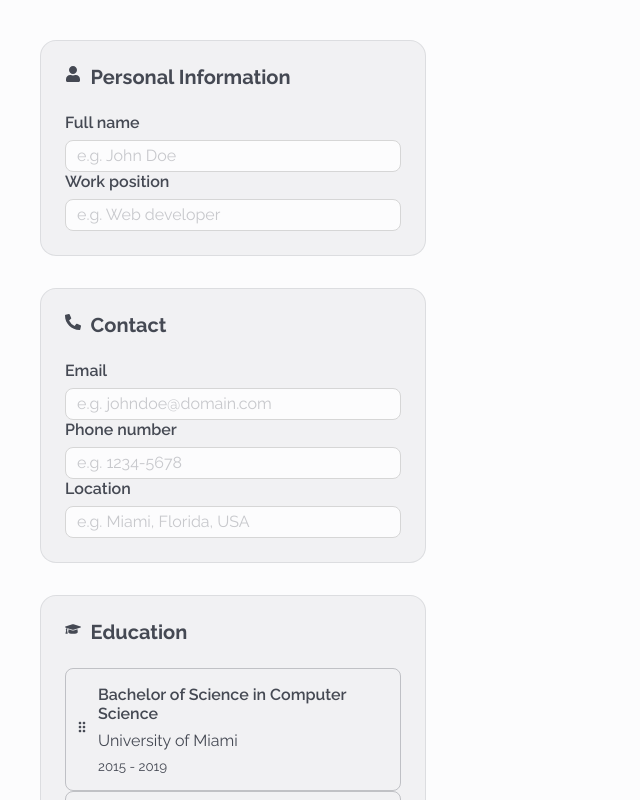
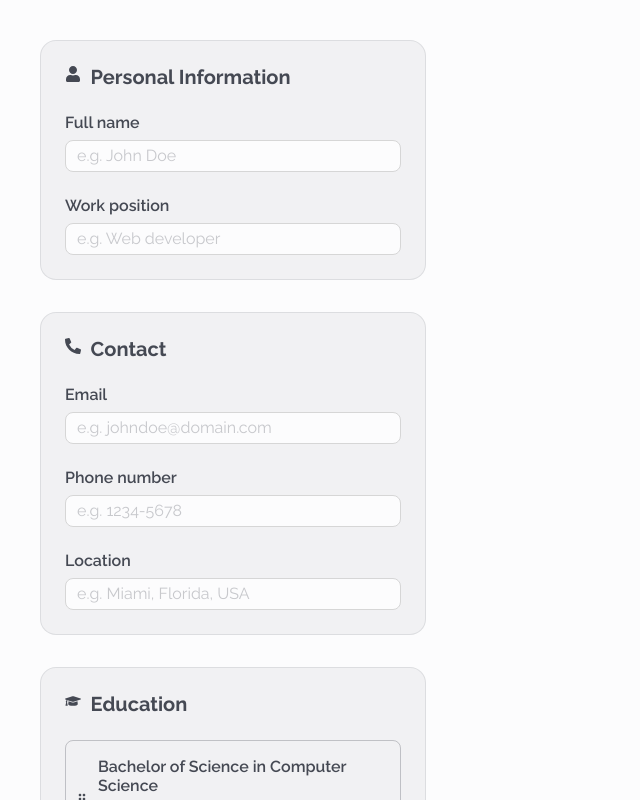
Before and after one commit to ErickBGomez/cv-application, a React (Vite) app: page / in a window 1280 px wide. Shown: the top 800 px of the page, without its empty margins (0-640 px from the left). Built offline with nearby package versions, Linux system fonts and the light colour scheme.

Commit message:
Set gap in inputs FormSection

```diff
--- a/src/components/form/FormSection/FormSection.scss
+++ b/src/components/form/FormSection/FormSection.scss
@@ -24,6 +24,9 @@
   }
 
   .inputs {
+    display: flex;
+    flex-direction: column;
+    gap: 1.5rem;
     width: 100%;
   }
 }
```
